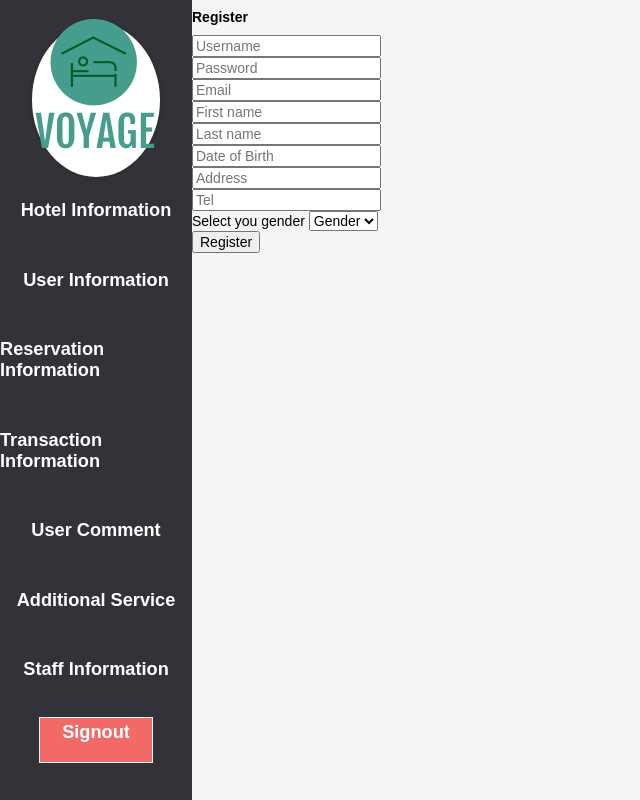
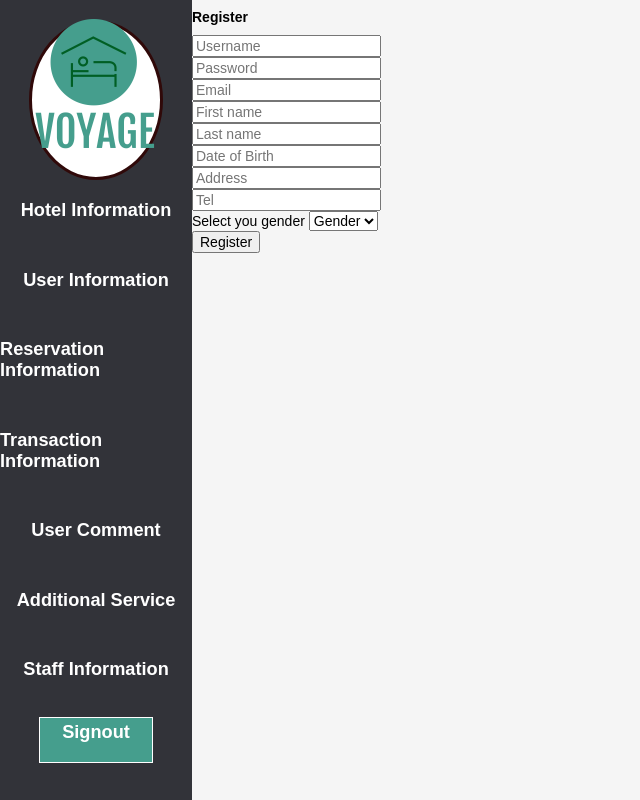
Before and after one commit to nutchanon-c/dbproject_voyage, a PHP site: page /admin_add.php in a window 1280 px wide. Shown: the whole page, without its empty margins (0-640 px from the left). Run offline with PHP 8.4, Linux system fonts and the light colour scheme; some web fonts are replaced.

Commit message:
admin css

```diff
--- a/admincss.css
+++ b/admincss.css
@@ -119,7 +119,7 @@ body{
     height: 80%;
     width: 70%;
     background-color: #ffffff;
-    border: 3px solid #303030;
+    border: 3px solid #300909;
     box-sizing: border-box;
     border-radius: 100%;
     justify-content: center;
@@ -183,7 +183,7 @@ body{
     /* background-color: maroon; */
 }
 .signout{
-    background: #f26968;
+    background: #459E8D;
     color: white;
     border:0.1em solid white;
     width: 55%;
@@ -290,7 +290,7 @@ table {
     background: #eee;
   }
   th {
-    background: #f26968;
+    background: #459E8D;
     color: white;
     font-weight: bold;
   }
```
